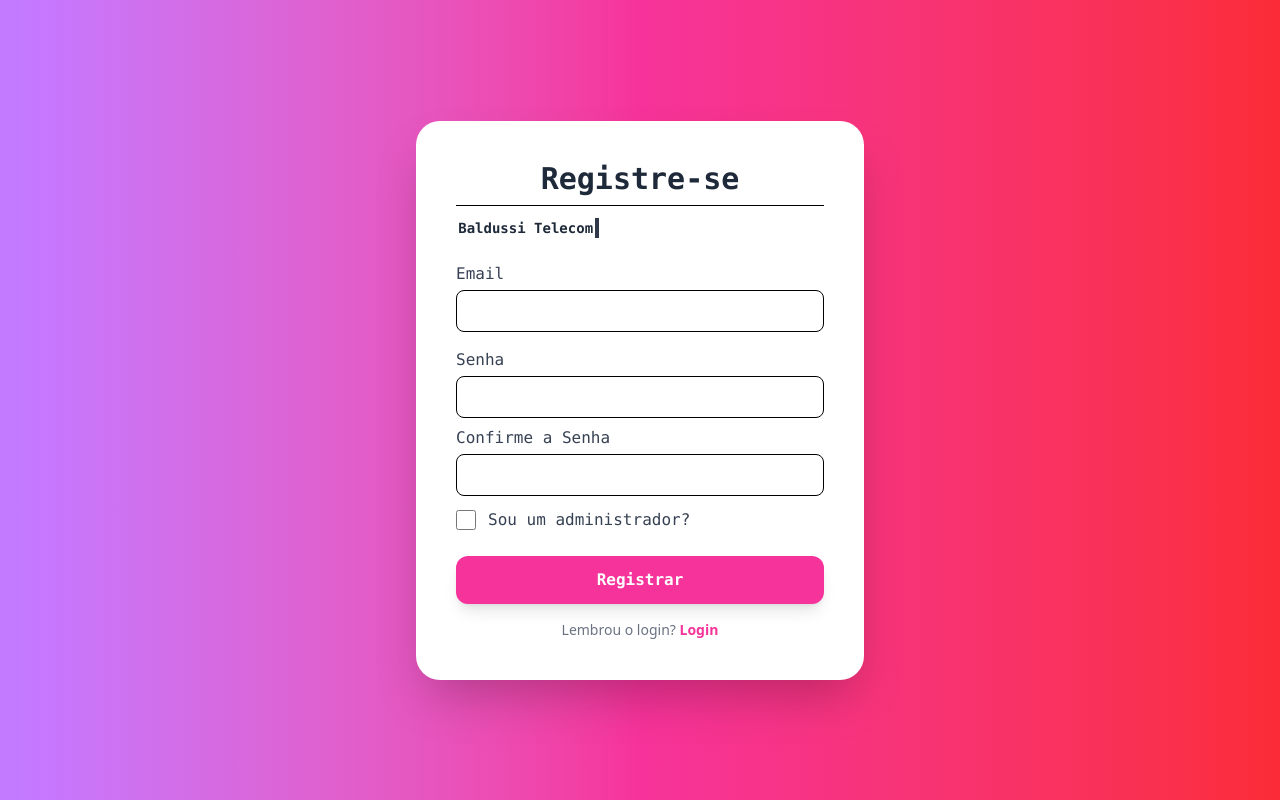
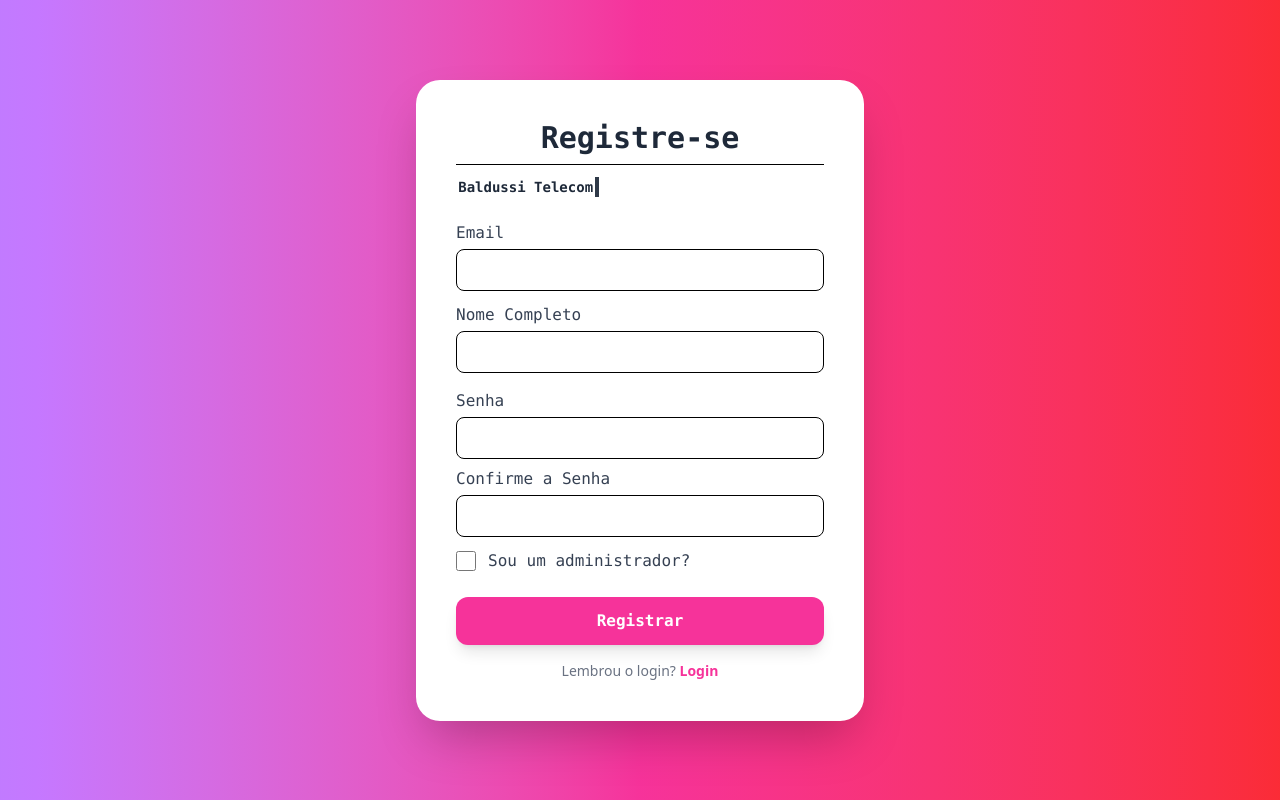
Before and after one commit to LucasdsGomes/baldussi-teste, a React (Vite) app: page /register in a window 1280 px wide. Built offline with nearby package versions, Linux system fonts and the light colour scheme.

Commit message:
feat(front): adding name field

```diff
--- a/src/components/Register.tsx
+++ b/src/components/Register.tsx
@@ -4,6 +4,7 @@
 
 interface User {
   id: number;
+  name: string;
   email: string;
   password: string;
   role: "user" | "admin";
@@ -12,6 +13,7 @@
 }
 
 export default function Register() {
+  const [name, setName] = useState<string>("");
   const [email, setEmail] = useState<string>("");
   const [password, setPassword] = useState<string>("");
   const [confirmPassword, setConfirmPassword] = useState<string>("");
@@ -20,7 +22,7 @@
   const navigate = useNavigate();
 
   const validatingForm = () => {
-    if (!email || !password || !confirmPassword) {
+    if (!email || !password || !confirmPassword || !name) {
       alert("Por favor, preencha todos os campos.");
       return false;
     }
@@ -49,6 +51,7 @@
         },
         body: JSON.stringify({
           email,
+          name,
           password,
           role,
           is_active: true,
@@ -99,6 +102,20 @@
               value={email}
               onChange={(e) => setEmail(e.target.value)}
               type="email"
+              className="border rounded-lg p-2 focus:outline-none focus:ring-2 focus:ring-blue-400"
+              required
+            />
+            <label
+              htmlFor="text"
+              className="mt-3 mb-1 text-gray-700 font-medium font-mono"
+            >
+              Nome Completo
+            </label>
+            <input
+              id="name"
+              value={name}
+              onChange={(e) => setName(e.target.value)}
+              type="text"
               className="border rounded-lg p-2 focus:outline-none focus:ring-2 focus:ring-blue-400"
               required
             />
```
